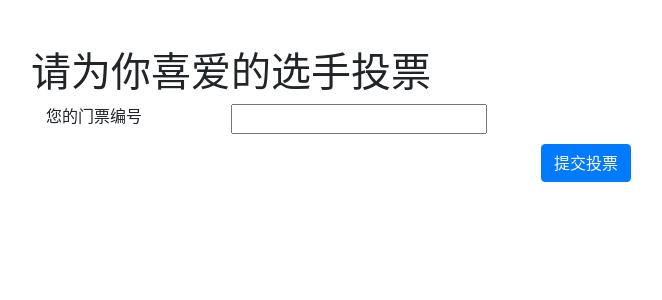
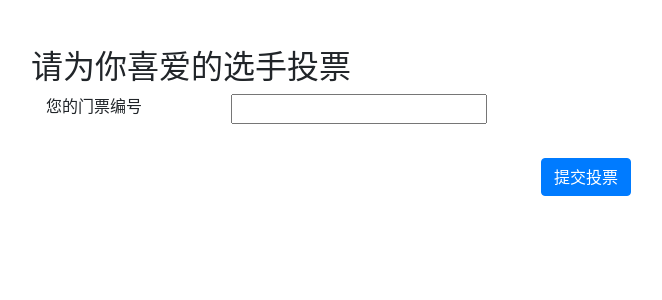
Before and after one commit to breakingdevil/USTC_stunion_backend, a Python web app: template templates/vote.html in a window 1280 px wide. Shown: the part 56-356 px from the top of the page, without its empty margins (54-716 px from the left). Run offline with Jinja, Linux system fonts and the light colour scheme; the template is opened without the code that fills it, so the values that code supplies are empty; some libraries are stand-ins or nearby versions.

Commit message:
fix some view point

```diff
--- a/templates/index.html
+++ b/templates/index.html
@@ -2,7 +2,7 @@
 
 
 {% block content %}
-<h1 class="text-center">第十三届 K-star 校园歌手大赛决赛投票</h1>
+<h2 class="text-center">第十三届 K-star 校园歌手大赛决赛投票</h2>
 
 <div class="container" style="margin: 1rem auto 2rem;">
 	<div class="row">
@@ -18,6 +18,8 @@
 	<br>
 	<br>
 	{% if enabled %}
+        <br>
+        <br>
 		<div class="col">
 			<a href="{{ url_for("vote") }}" class="btn btn-primary">点我去投票</a>
 		</div>
--- a/templates/vote.html
+++ b/templates/vote.html
@@ -2,9 +2,9 @@
 
 {% block content %}
 {% if has_voted %}
-	<h1>这是你的投票</h1>
+	<h2>这是你的投票</h2>
 {% else %}
-	<h1>请为你喜爱的选手投票</h1>
+	<h2>请为你喜爱的选手投票</h2>
 {% endif %}
 
 <form id="vote" action="{{ url_for("submit") }}" method="post">
@@ -17,7 +17,9 @@
 				<input type="text" name="ticketNum" />
 			</div>
 		</div>
+        <br>
 		{% for candidate in candidates %}
+            <br>
 			<div class="row">
 				<div class="col-md-1">
 						<input type="radio" name="candidate" value="{{ candidate.id }}"
```
